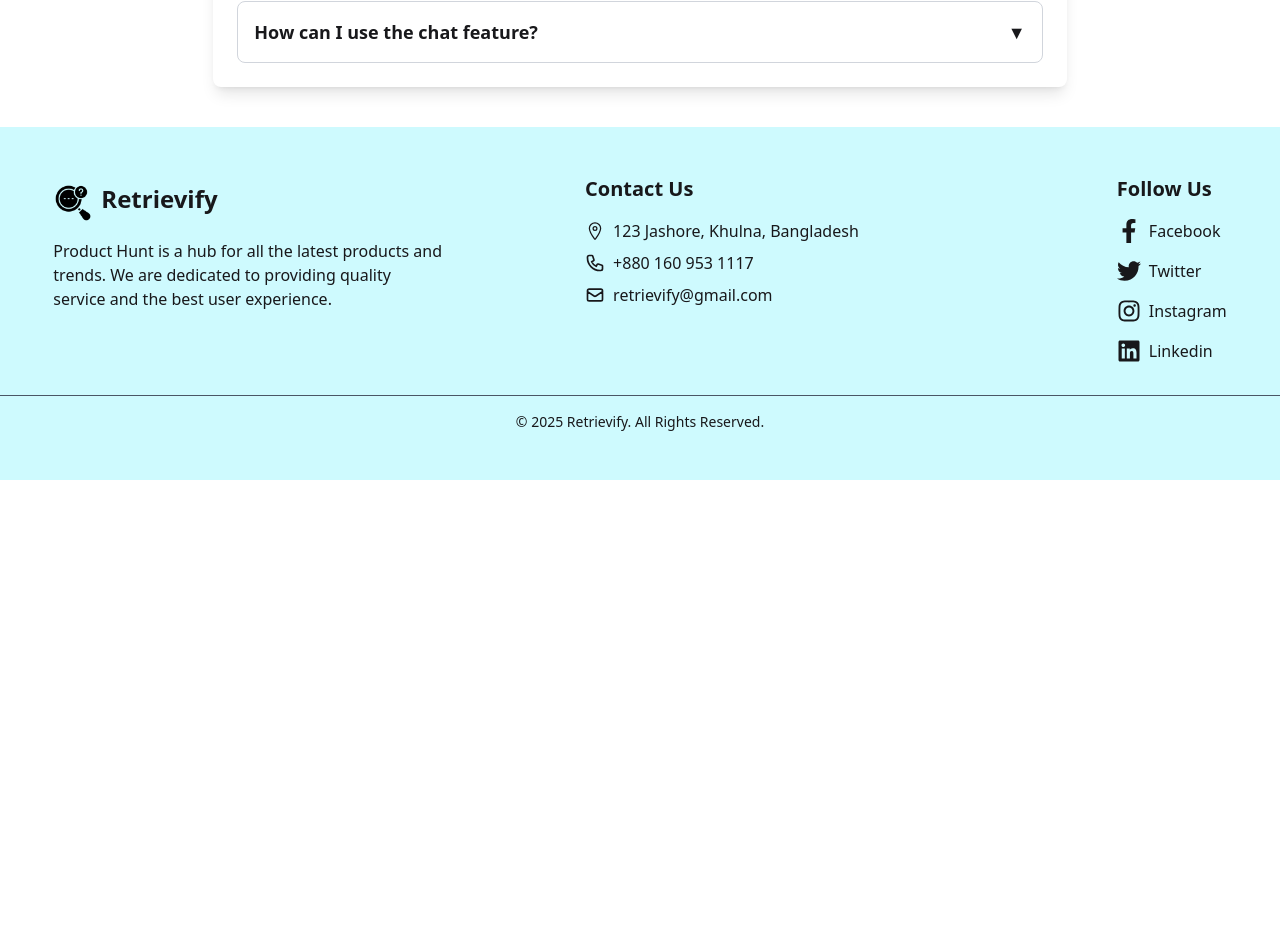
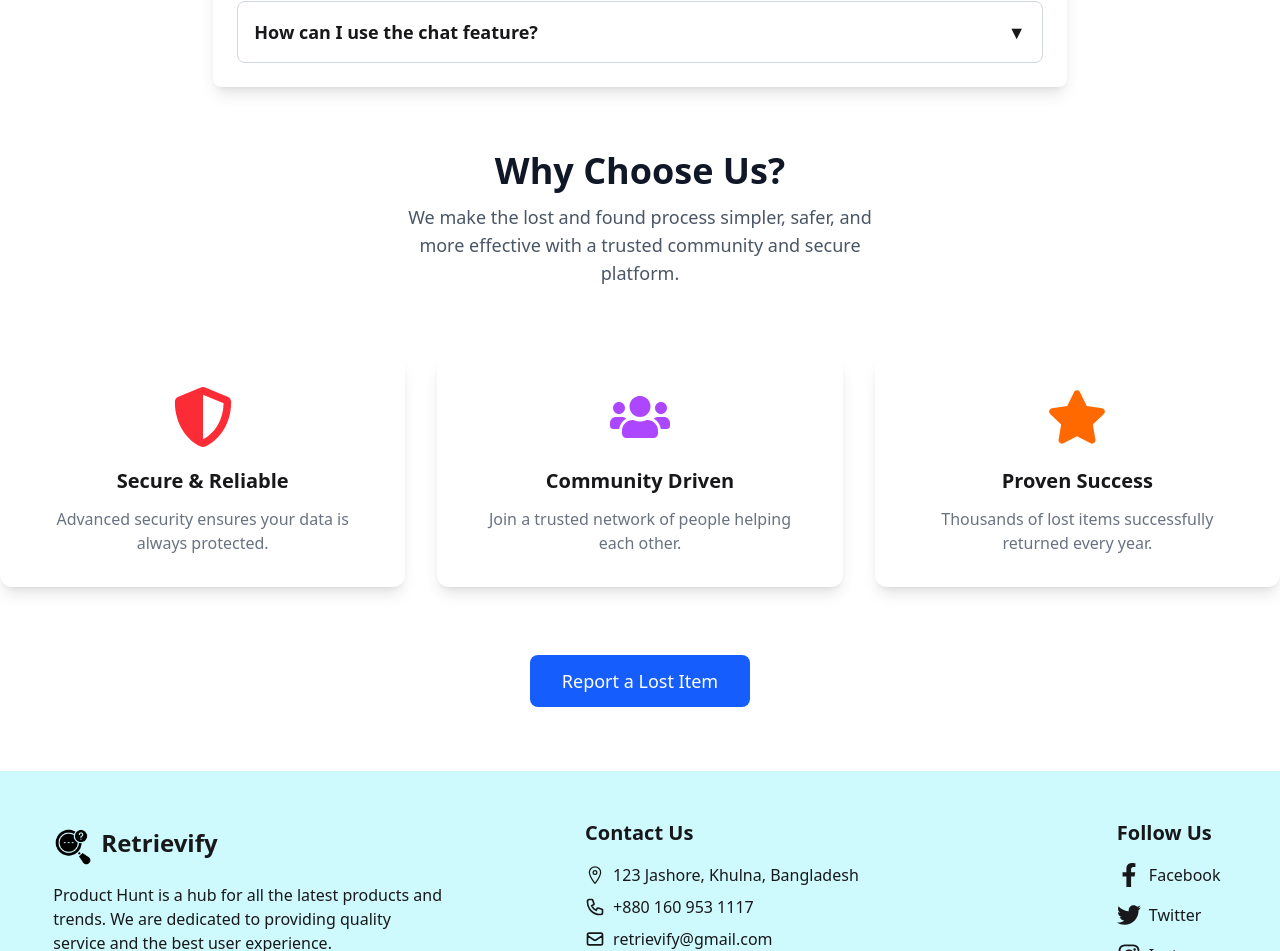
Before and after one commit to Mehedi752/Retrievify-Client, a React (Vite) app: page / in a window 1280 px wide. Shown: the part 1124-2075 px from the top of the page. Before the commit the page ends 1604 px from the top, so only its background shows below. Built offline with nearby package versions, Linux system fonts and the light colour scheme; no server answers.

Commit message:
ChooseUs section done

```diff
--- a/package.json
+++ b/package.json
@@ -16,6 +16,7 @@
     "firebase": "^11.5.0",
     "framer-motion": "^12.6.0",
     "localforage": "^1.10.0",
+    "lucide-react": "^0.484.0",
     "match-sorter": "^8.0.0",
     "motion": "^12.6.0",
     "react": "^19.0.0",
--- /dev/null
+++ b/src/pages/home/ChooseUs.jsx
@@ -0,0 +1,59 @@
+import React from "react";
+import { FaShieldAlt, FaStar, FaUsers } from "react-icons/fa";
+
+const ChooseUs = () => {
+  return (
+    <div className="my-16 text-center">
+      <h2 className="text-4xl font-bold text-gray-900">Why Choose Us?</h2>
+      <p className="mt-3 text-gray-600 text-lg max-w-lg mx-auto">
+        We make the lost and found process simpler, safer, and more effective
+        with a trusted community and secure platform.
+      </p>
+
+      <div className="mt-12 py-5 grid gap-8 md:grid-cols-3">
+        {[
+          {
+            icon: (
+              <FaShieldAlt className="text-red-500 text-6xl mx-auto transition-transform duration-300 group-hover:scale-110" />
+            ),
+            title: "Secure & Reliable",
+            description:
+              "Advanced security ensures your data is always protected.",
+          },
+          {
+            icon: (
+              <FaUsers className="text-purple-500 text-6xl mx-auto transition-transform duration-300 group-hover:scale-110" />
+            ),
+            title: "Community Driven",
+            description: "Join a trusted network of people helping each other.",
+          },
+          {
+            icon: (
+              <FaStar className="text-orange-500 text-6xl mx-auto transition-transform duration-300 group-hover:scale-110" />
+            ),
+            title: "Proven Success",
+            description:
+              "Thousands of lost items successfully returned every year.",
+          },
+        ].map((feature, index) => (
+          <div
+            key={index}
+            className="bg-white p-8 shadow-lg rounded-xl text-center group transition-all duration-300 hover:shadow-2xl hover:-translate-y-2"
+          >
+            {feature.icon}
+            <h3 className="text-xl font-semibold mt-5">{feature.title}</h3>
+            <p className="text-gray-500 mt-3">{feature.description}</p>
+          </div>
+        ))}
+      </div>
+
+      <div className="text-center mt-12">
+        <button className="bg-blue-600 text-white px-8 py-3 rounded-lg text-lg font-medium transition-all duration-300 hover:bg-blue-700 hover:scale-105">
+          Report a Lost Item
+        </button>
+      </div>
+    </div>
+  );
+};
+
+export default ChooseUs;
--- a/src/pages/home/Home.jsx
+++ b/src/pages/home/Home.jsx
@@ -1,12 +1,14 @@
 import React from "react";
 import Banner from "./banner";
 import FAQSection from "./FAQSection";
+import ChooseUs from "./ChooseUs";
 
 const Home = () => {
   return (
     <div>
       <Banner></Banner>
       <FAQSection />
+      <ChooseUs />
     </div>
   );
 };
```
Also changed, not shown: src/pages/About/About.jsx (+10 -22 lines), 1 other file (tests, documents, lock files or other folders).
